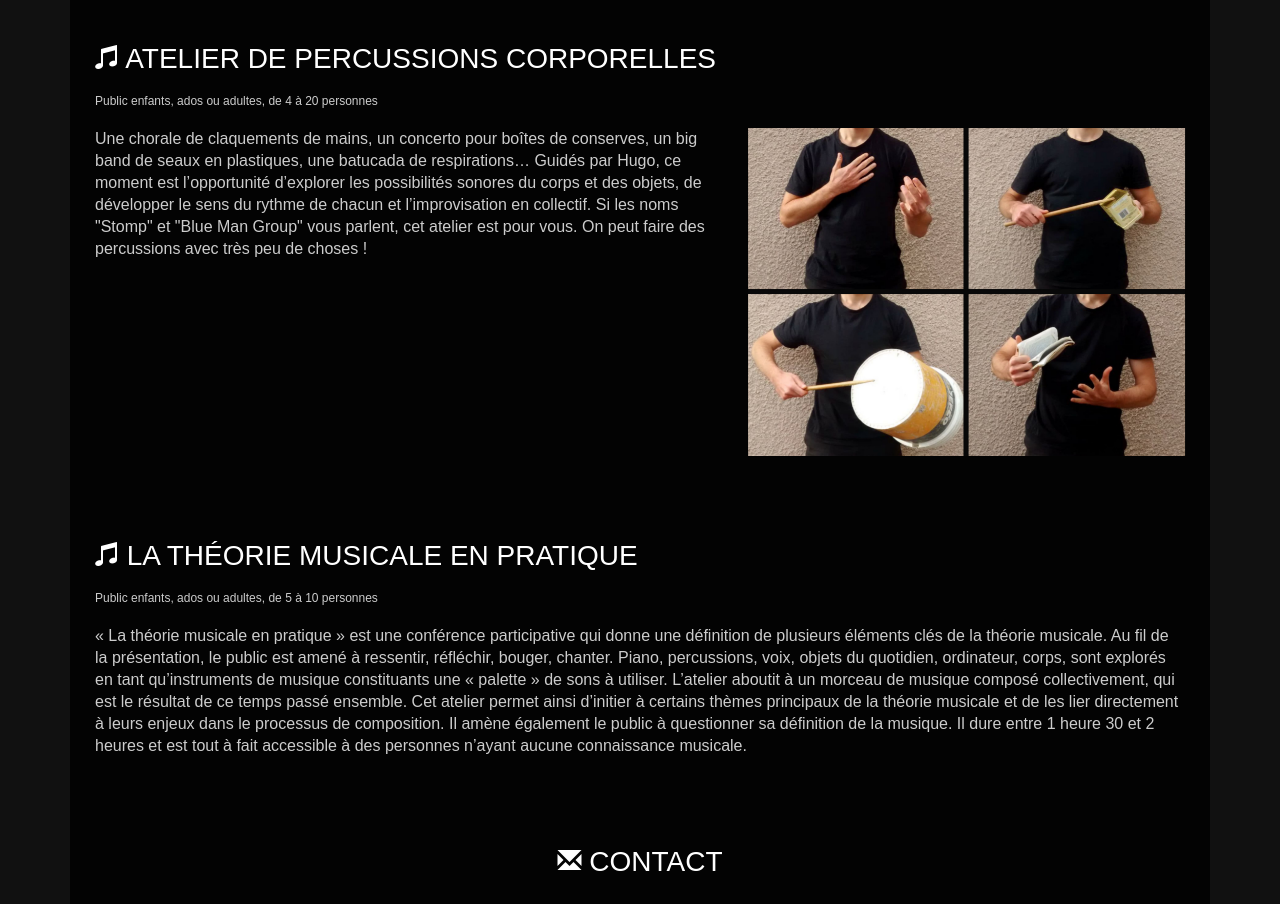
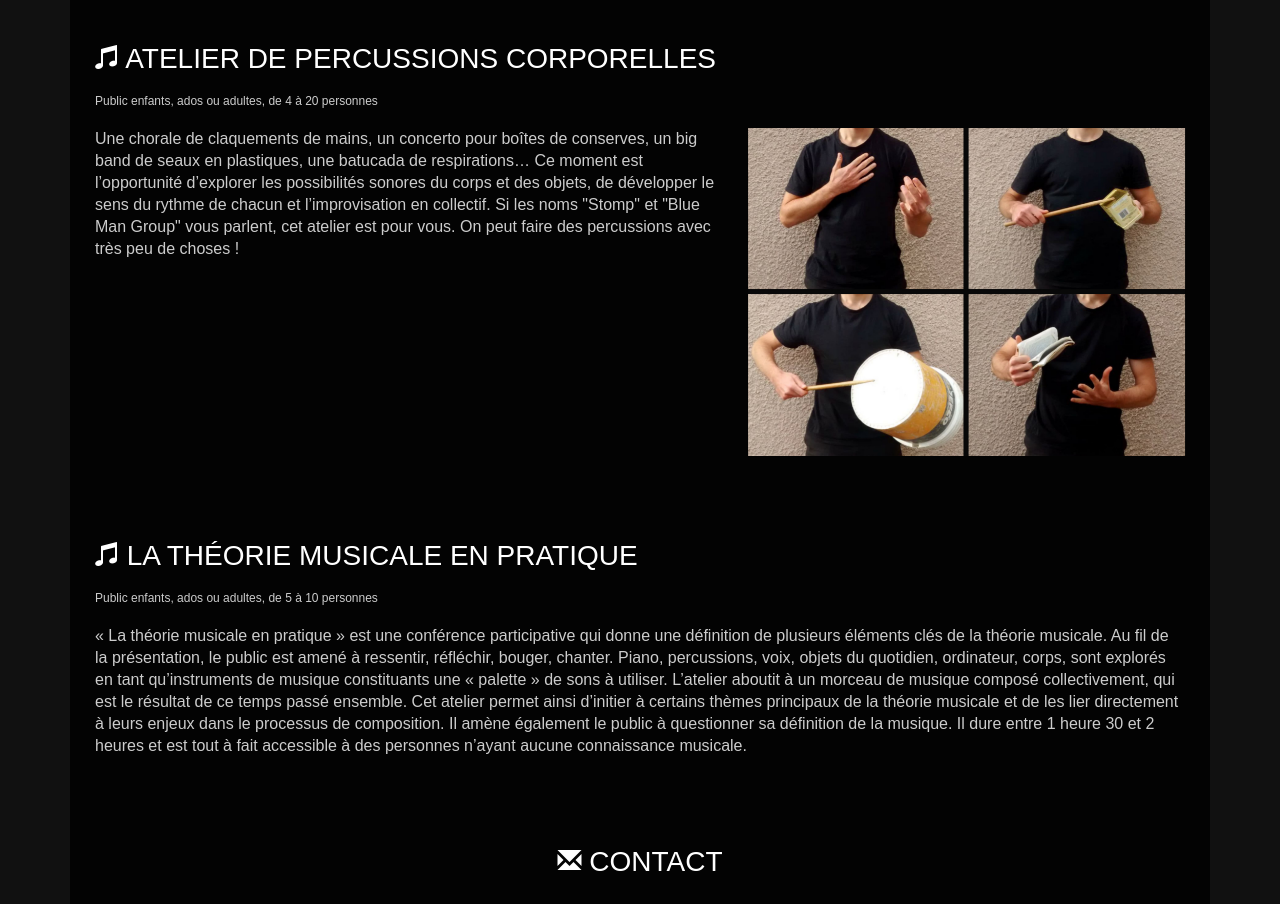
Before and after one commit to baguettemusique/baguettemusique, a plain HTML site: page cours_ateliers.html in a window 1280 px wide. Shown: the part 1500-2404 px from the top of the page. Drawn offline with nearby package versions, Linux system fonts and the light colour scheme; a web font is replaced by a local one.

Commit message:
changed little text in Cours et Ateliers

```diff
--- a/cours_ateliers.html
+++ b/cours_ateliers.html
@@ -151,7 +151,7 @@
     <div class="col-lg-7 col-sm-7  col-xs-12">
       <p>
         Une chorale de claquements de mains, un concerto pour boîtes de conserves, un big band de seaux en plastiques, une batucada de respirations…
-        Guidés par Hugo, ce moment est l’opportunité d’explorer les possibilités sonores du corps et des objets, de développer le sens du rythme de chacun
+        Ce moment est l’opportunité d’explorer les possibilités sonores du corps et des objets, de développer le sens du rythme de chacun
         et l’improvisation en collectif. Si les noms "Stomp" et "Blue Man Group" vous parlent, cet atelier est pour vous.
         On peut faire des percussions avec très peu de choses !
       </p>
```
